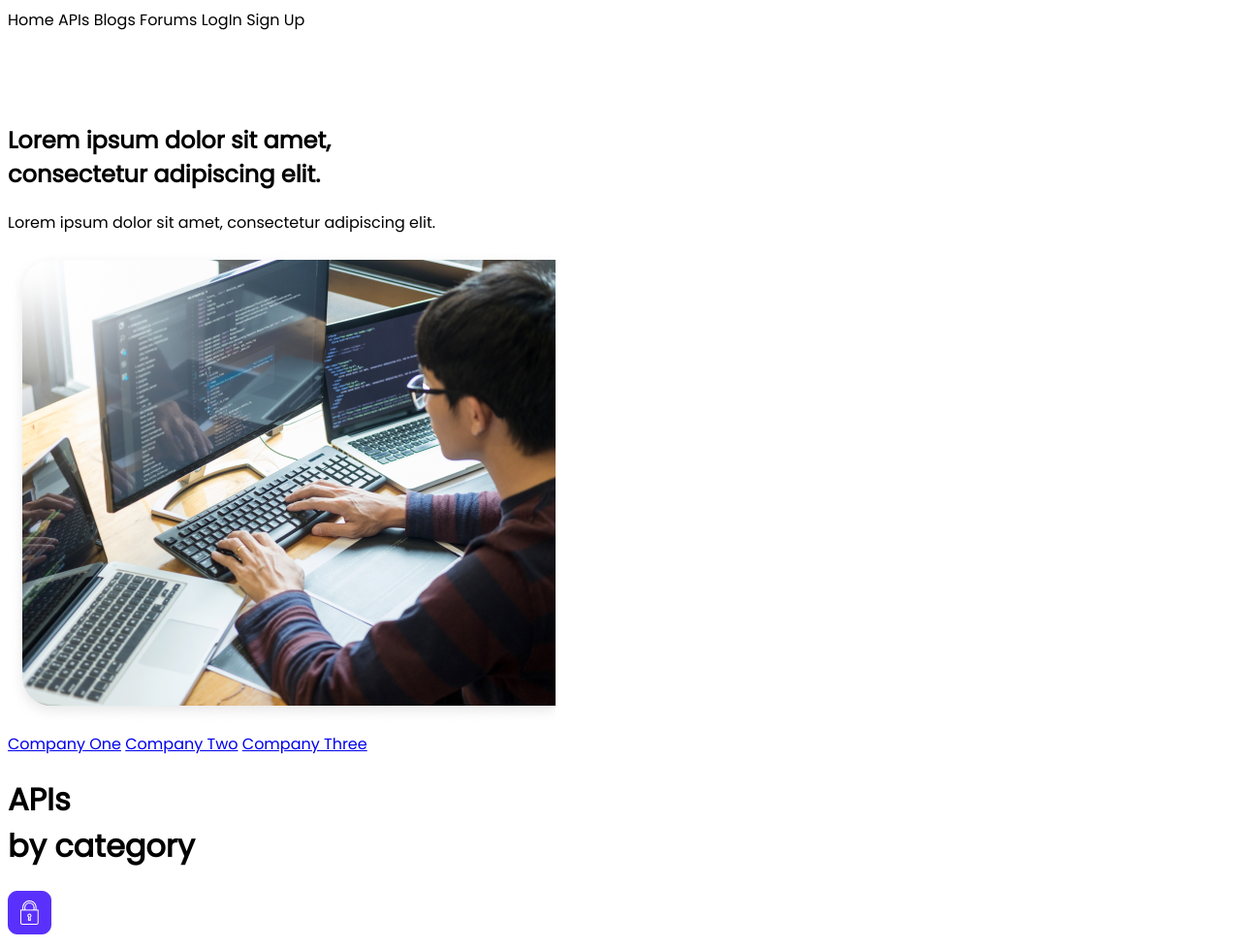
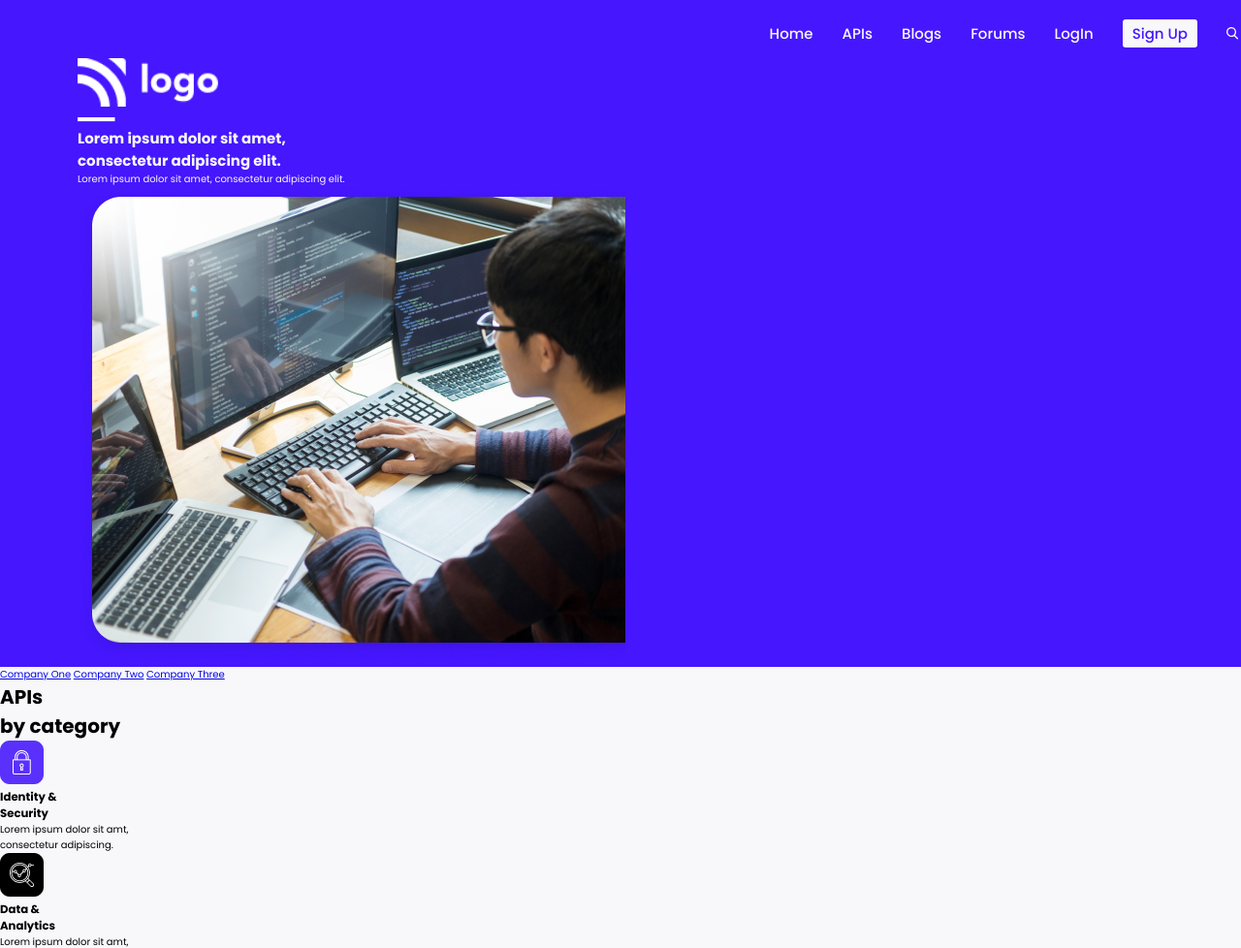
Before and after one commit to omkarg01/HTML-CSS-Project-9, a website: page index.html in a window 1280 px wide. Shown: the top 978 px of the page at 97% size. Drawn offline with Linux system fonts and the light colour scheme.

Commit message:
Navbar completed

```diff
--- a/index.html
+++ b/index.html
@@ -10,6 +10,12 @@
 <body>
     <!-- Header Starts -->
     <header>
+
+        <!-- LOGO -->
+        <div class="logo-div">
+            <img class="logo" src="./images/Logo.png" >
+        </div>
+
         <!-- Navigation Bar Starts -->
         <nav>
             <!-- Navigation items Starts -->
@@ -24,11 +30,6 @@
             </svg>
         </nav>
 
-        <!-- LOGO -->
-        <div >
-            <img class="logo" src="./images/Logo.png" >
-        </div>
-
         <!-- Text -->
         <div class="header-text">
             <img src="./images/Rectangle_12.png">
@@ -41,9 +42,9 @@
         </div>
 
         <!-- Image -->
-        <div>
+        <!-- <div> -->
             <img class="header-image" src="./images/IMAGE HERE.png">
-        </div>
+        <!-- </div> -->
     </header>
     <!-- Companies -->
     <div class="companies">
--- a/style.css
+++ b/style.css
@@ -1,7 +1,61 @@
 /* POPPINS FONT FAMILY */
-@import url("https://fonts.googleapis.com/css2?family=Poppins&display=swap");
-@import url("https://fonts.googleapis.com/css2?family=Righteous&display=swap");
+@import url("https://fonts.googleapis.com/css2?family=Poppins:wght@100;200;300;400;500;600;700;800;900&display=swap");
+@import url("https://fonts.googleapis.com/css2?family=Righteous:wght@100;200;300;400;500;600;700;800;900&display=swap");
 
 * {
   font-family: "Poppins", sans-serif;
+  margin: 0;
 }
+
+HTML {
+  font-size: 62.5%;
+}
+
+:root {
+  --primary-blue: #4516FE;
+  --light-grey: #E9EDFF;
+  --black: #0E0E0E;
+  --white: #F8F8FA;
+}
+
+body {
+  background-color: var(--white);
+}
+
+/* ------------------------------ */
+/* ---------- HEADER ------------ */
+/* ------------------------------ */
+
+header {
+  background-color: var(--primary-blue);
+  color: var(--white);
+  padding: 0 8rem;
+  padding-top: 6rem;
+  position: relative;
+}
+
+.logo-div {
+  display: inline-block;
+}
+
+.logo {
+  height: 5rem;
+}
+
+nav {
+  position: absolute;
+  display: flex;
+  gap: 3rem;
+  align-items: center;
+  top: 2rem;
+  left: 62%;
+  font-size: 1.5rem;
+  font-weight: 500;
+}
+
+.nav-item-active{
+  background-color: var(--white);
+  padding: 0.3rem 1rem;
+  color: var(--primary-blue);
+  border-radius: 3px;
+}
```
